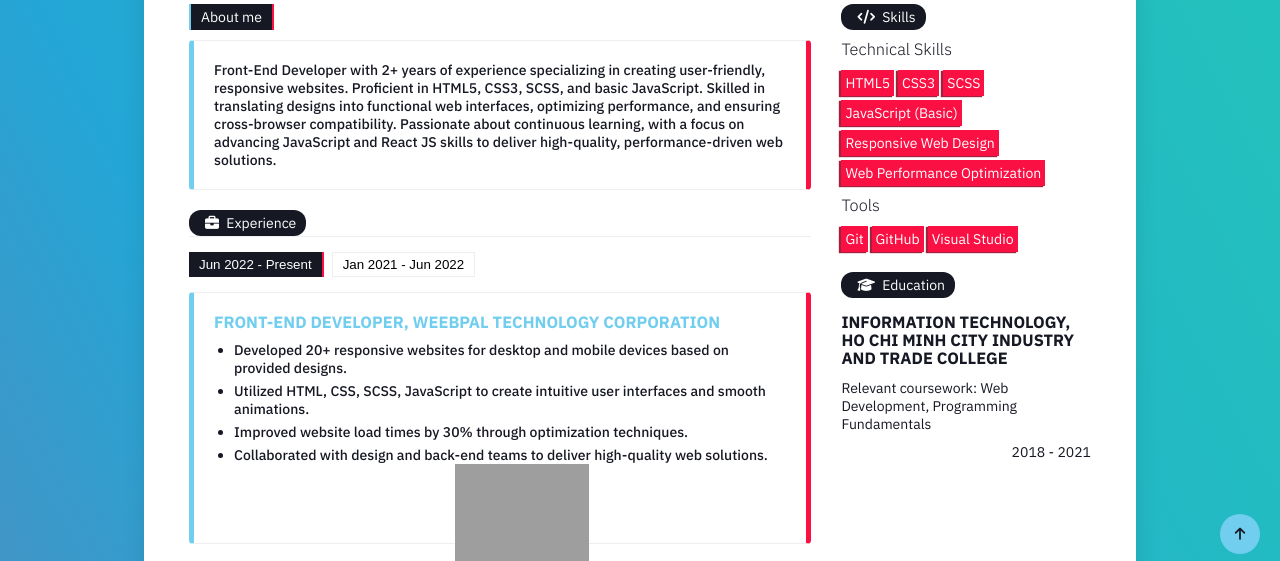
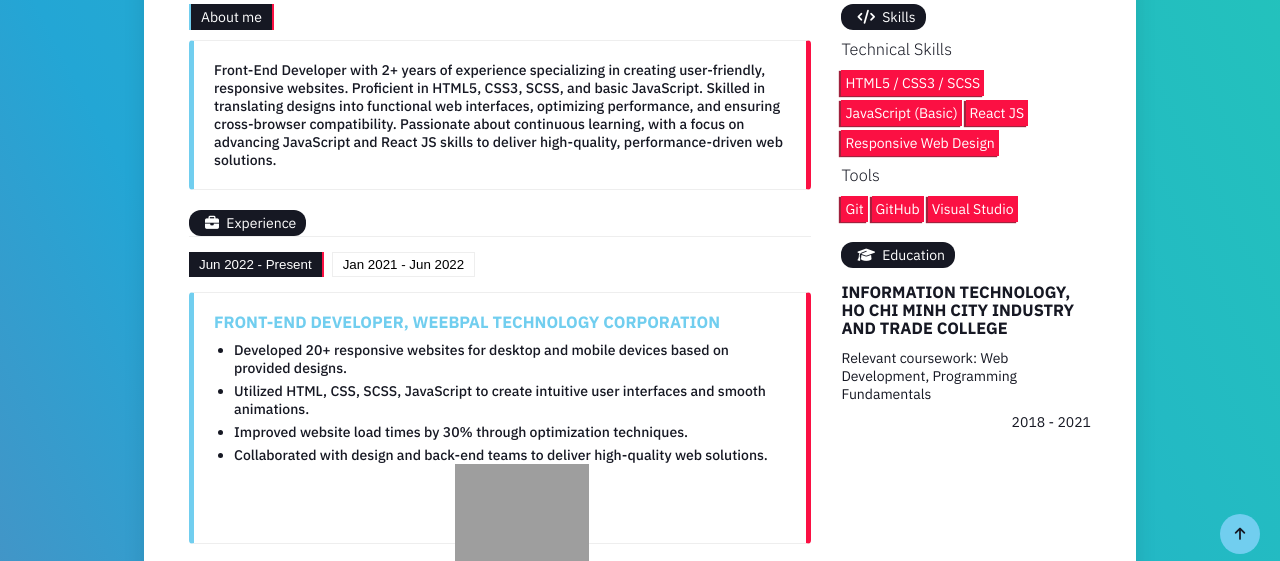
Before and after one commit to congnt98/ResumeCV, a website: page index.html in a window 1280 px wide. Shown: the part 226-787 px from the top of the page. Drawn offline with Linux system fonts and the light colour scheme; grey boxes are pictures that could not be loaded.

Commit message:
Update cv down load and skill

```diff
--- a/index.html
+++ b/index.html
@@ -163,12 +163,10 @@
               <div class="tag">
                 <h3 class="tag-title">Technical Skills</h3>
                 <div class="tag-items">
-                  <div class="tag-item">HTML5</div>
-                  <div class="tag-item">CSS3</div>
-                  <div class="tag-item">SCSS</div>
+                  <div class="tag-item">HTML5 / CSS3 / SCSS</div>
                   <div class="tag-item">JavaScript (Basic)</div>
+                  <div class="tag-item">React JS</div>
                   <div class="tag-item">Responsive Web Design</div>
-                  <div class="tag-item">Web Performance Optimization</div>
                 </div>
               </div>
               <div class="tag">
```
Also changed, not shown: 1 other file.
